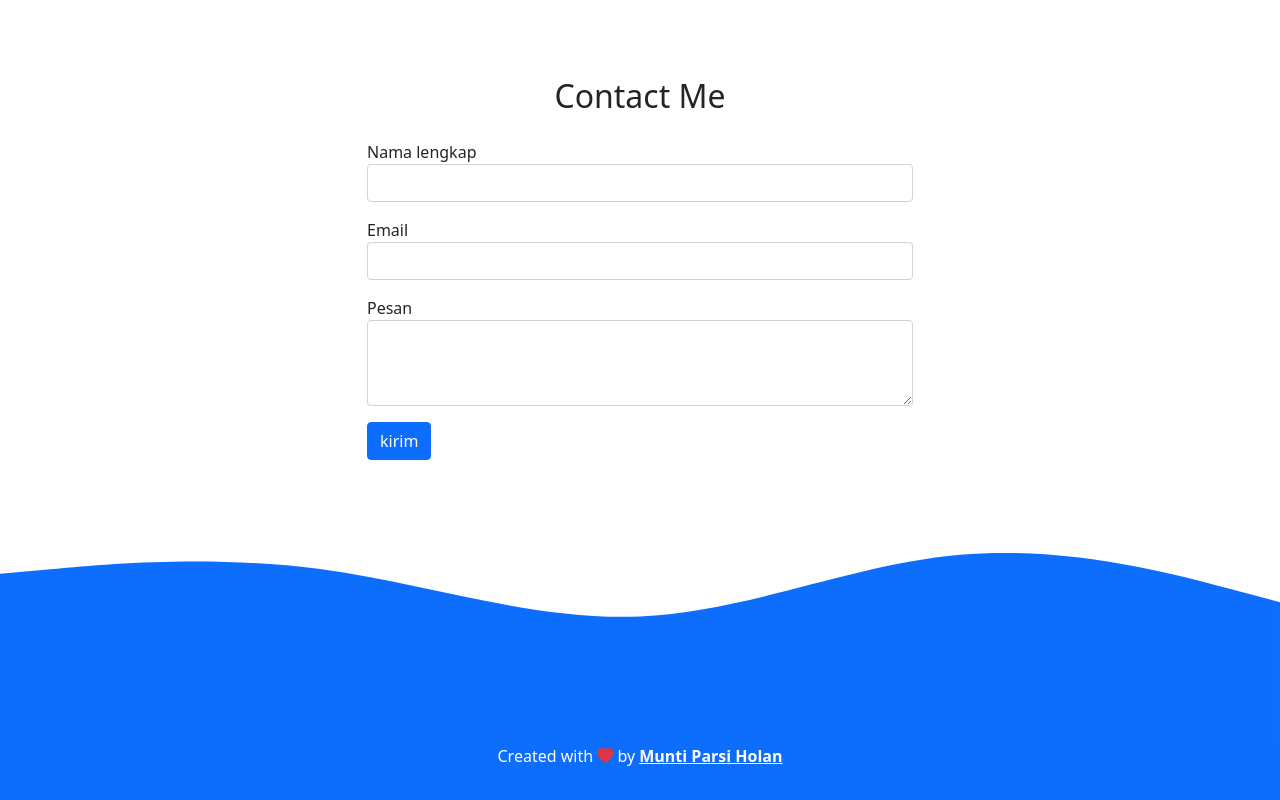
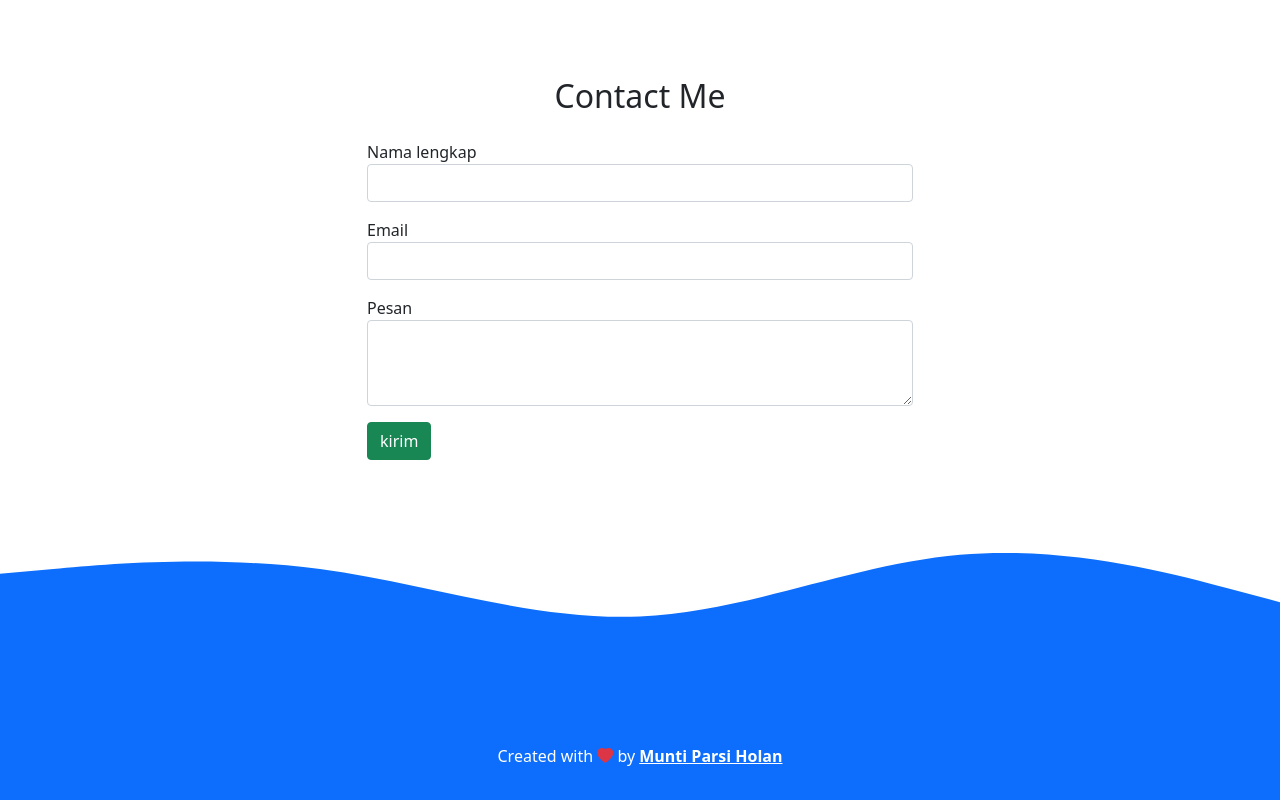
Before and after one commit to HolanTech/holantech.github.io, a plain HTML site: page index.html in a window 1280 px wide. Shown: the part 2595-3395 px from the top of the page. Drawn offline with nearby package versions, Linux system fonts and the light colour scheme.

Commit message:
mengubah warna tombol

```diff
--- a/index.html
+++ b/index.html
@@ -177,7 +177,7 @@
                 <label for="pesan">Pesan</label>
                 <textarea class="form-control" id="pesan" rows="3"></textarea>
               </div>
-              <button type="kirim" class="btn btn-primary">kirim</button>
+              <button type="kirim" class="btn btn-success">kirim</button>
             </form>
           </div>
         </div>
```
